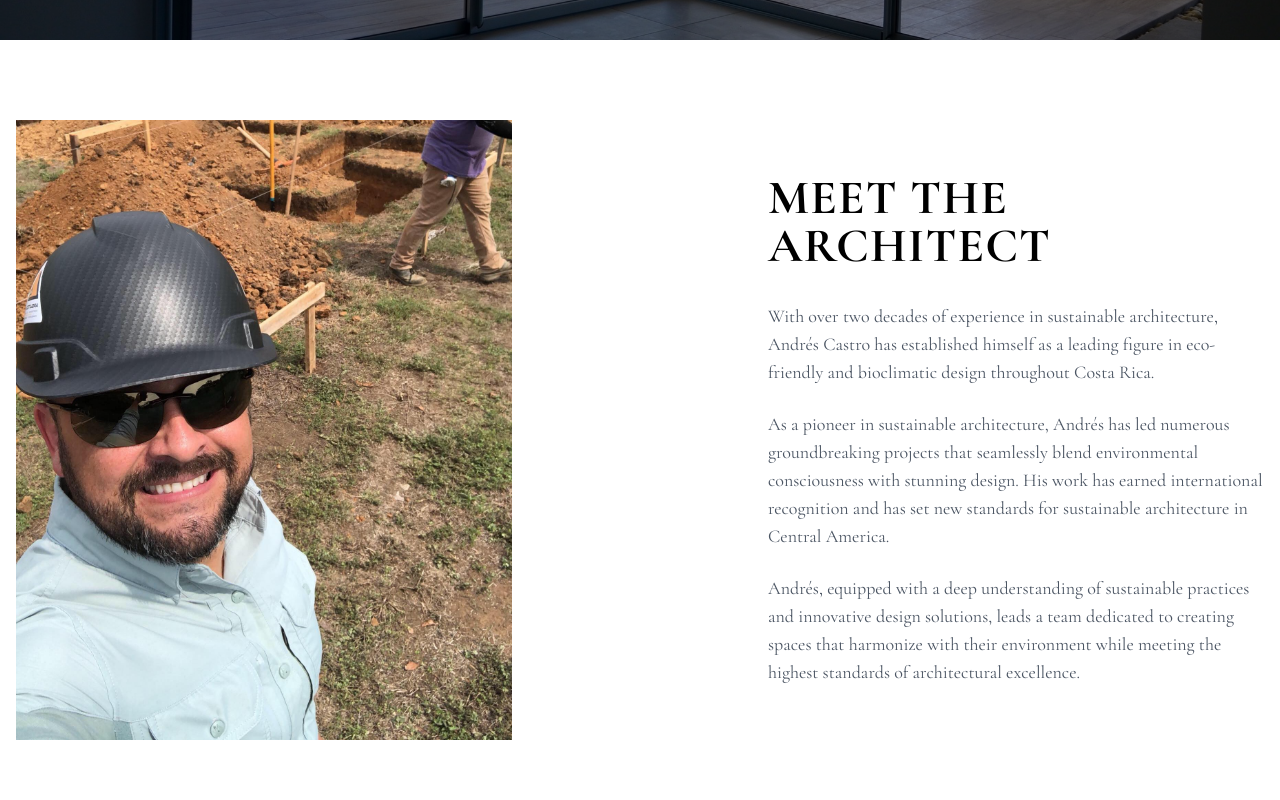
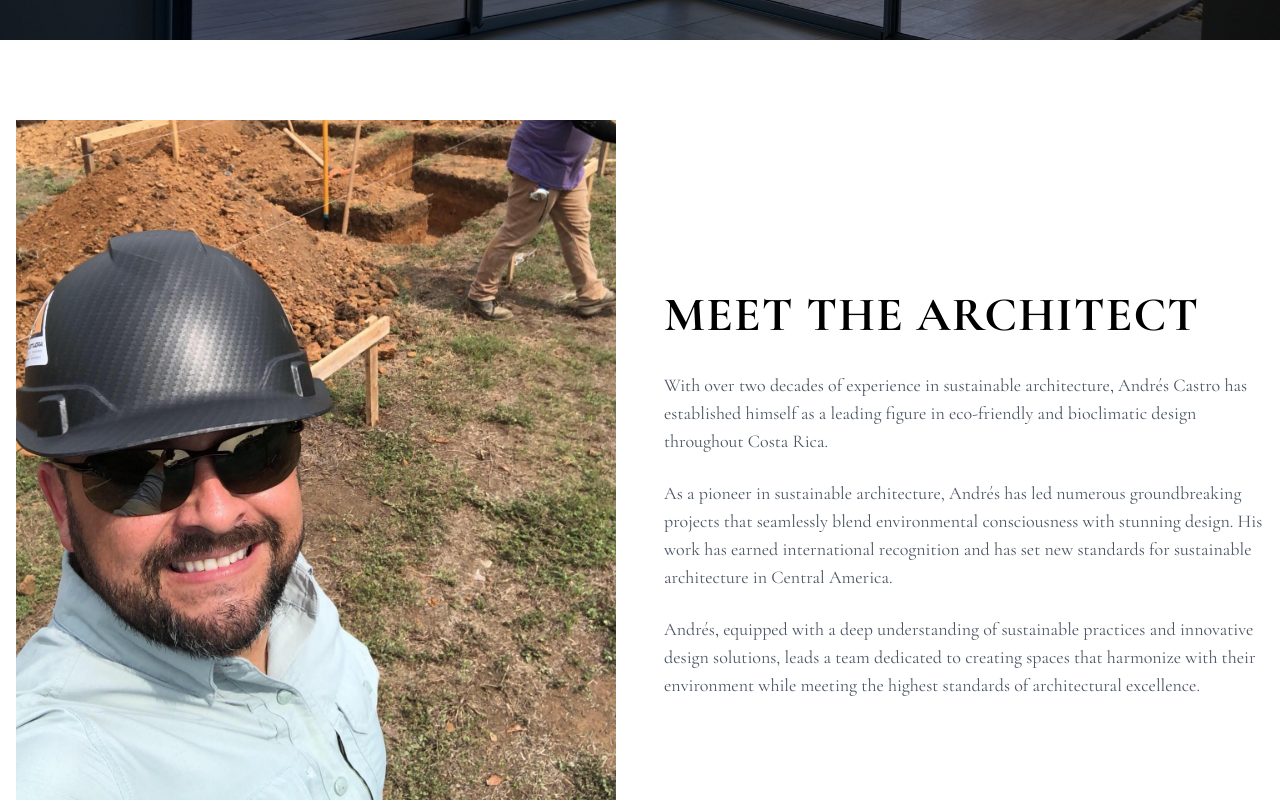
Before and after one commit to botflowlab/AndresCastroWebsite, a React (Vite) app: page /arquitecto in a window 1280 px wide. Shown: the part 520-1320 px from the top of the page. Built offline with nearby package versions, Linux system fonts and the light colour scheme; a web font is replaced by a local one.

Commit message:
Updated About.jsx

```diff
--- a/src/pages/architect/About.jsx
+++ b/src/pages/architect/About.jsx
@@ -7,7 +7,7 @@ export default function About() {
   return (
     <section className="py-20 px-4 relative">
       <div className="max-w-7xl mx-auto">
-        <div className="flex flex-col md:flex-row gap-64 items-center">
+        <div className="flex flex-col md:flex-row gap-12 items-center">
           {/* Left side - Image */}
           <div className="w-full md:w-1/2">
             <img
```
